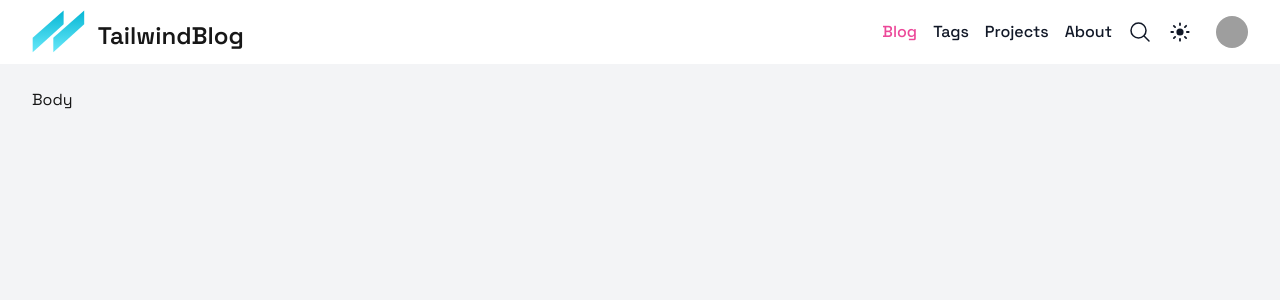
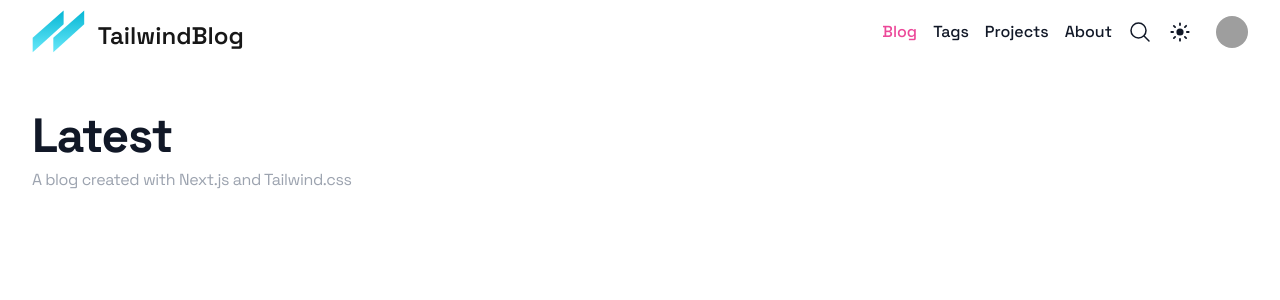
Before and after one commit to hasunnilupul/next-blogger, a Next.js app: page / in a window 1280 px wide. Shown: the top 300 px of the page. Built offline with nearby package versions, Linux system fonts and the light colour scheme; grey boxes are pictures that could not be loaded.

Commit message:
page title added

```diff
--- a/app/layout.tsx
+++ b/app/layout.tsx
@@ -20,7 +20,7 @@ export default function RootLayout({
   return (
     <html lang="en">
       <body
-        className={`${spaceGrotesk.className} antialiased h-full bg-gray-100`}
+        className={`${spaceGrotesk.className} antialiased h-full bg-white`}
       >
         <Navbar />
         <main>
--- a/app/page.tsx
+++ b/app/page.tsx
@@ -1,7 +1,11 @@
+import Header from "@/components/header";
 import Image from "next/image";
 
 export default function Home() {
   return (
-    <p>Body</p>
+    <>
+      <Header title="Latest" summary="A blog created with Next.js and Tailwind.css" />
+
+    </>
   );
 }
--- a/components/header.tsx
+++ b/components/header.tsx
@@ -1,21 +1,22 @@
 import React from 'react'
 
 const Header = ({
-  children,
+  title,
+  summary
 }: Readonly<{
-  children: React.ReactNode;
+  title: String;
+  summary?: String;
 }>) => {
   return (
-    <header className="bg-white shadow">
-      <div className="mx-auto max-w-7xl px-4 py-6 sm:px-6 lg:px-8">
-        {
-          React.isValidElement(children)
-            ? children
-            : (
-              <h1 className="text-3xl font-bold tracking-tight text-gray-900">
-                {children}
-              </h1>
-            )
+    <header className="bg-white">
+      <div className="mx-auto max-w-7xl py-6">
+        <h1 className="text-5xl font-bold tracking-tight text-gray-900">
+          {title}
+        </h1>
+        {summary &&
+          (<p className="mt-2 text-base font-normal tracking-tight text-gray-400">
+            {summary}
+          </p>)
         }
       </div>
     </header>
```
